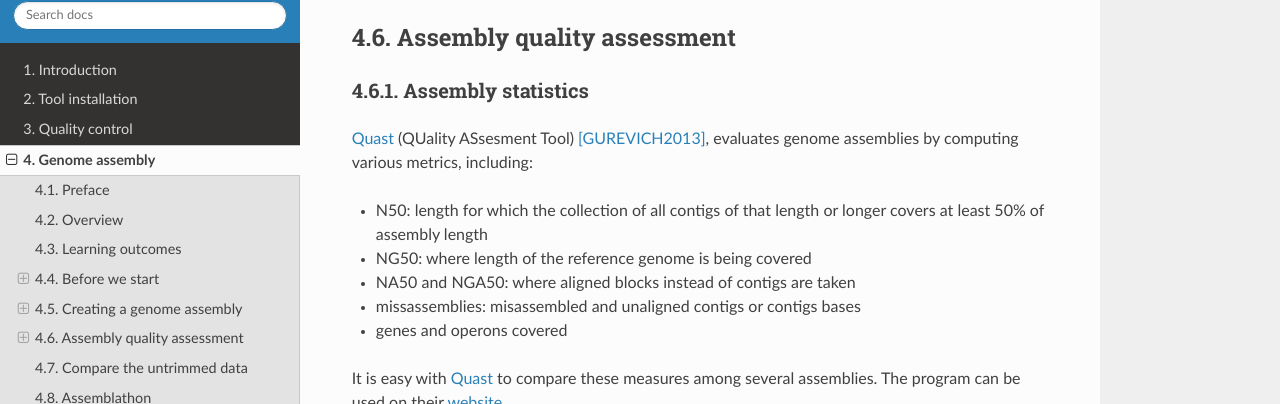
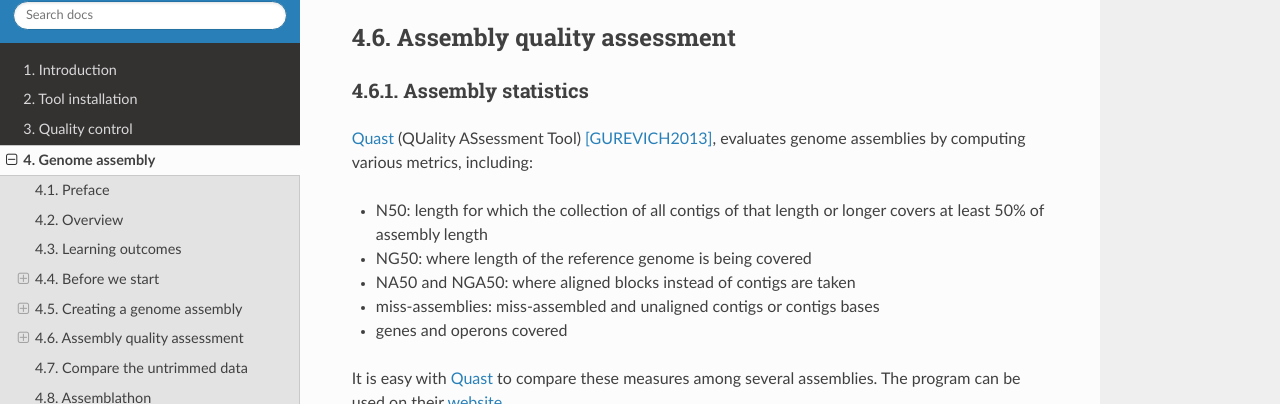
Before and after one commit to sschmeier/genomics, a Sphinx documentation site: the page built from source/ngs-assembly/index.rst, in a window 1280 px wide and 900 px high, scrolled down 3530 px. Shown: the part 129-533 px from the top of the window. Built offline with Sphinx 7.4.7 and the Read the Docs theme 2.0.0, drawn with Linux system fonts in a browser that asks for light colours.

```diff
--- a/source/index.rst
+++ b/source/index.rst
@@ -10,7 +10,7 @@ This is an introductory tutorial for learning computational genomics mostly on t
 You will learn how to analyse next-generation sequencing (NGS) data.
 The data you will be using is real research data.
 The final aim is to identify genome variations in evolved lines of wild yeast that can explain the observed biological phenotypes.
-Currently `Sebastian <https://sschmeier.com>`__ is teaching this material in the Massey University course `Genetics and Evolution <https://www.massey.ac.nz/massey/learning/programme-course/course.cfm?paper_code=203.341>`__.
+Currently `Sebastian <https://sschmeier.com>`__ is teaching this material in the Massey University course `Genome Science <https://www.massey.ac.nz/massey/learning/programme-course/course.cfm?course_code=203341>`__.
 
 More information about other bioinformatics material and our research can be found on the webpages of the `Schmeier Group <https://sschmeier.com>`__ (`https://sschmeier.com <https://sschmeier.com>`_).
 
--- a/source/introduction.rst
+++ b/source/introduction.rst
@@ -30,7 +30,7 @@ During this tutorial you will learn to:
 - Map NGS reads of evolved lines to the created ancestral reference genome
 - Call genome variations/mutations in the evolved lines
 - Annotate a newly derived reference genome
-- Find variants of interest that may be responsible for the observed evolved phenotype
+- Find variants of interest that may be responsible for the observed evolved phenotype(s)
 
 
 .. only:: html
--- a/source/ngs-assembly/index.rst
+++ b/source/ngs-assembly/index.rst
@@ -155,13 +155,13 @@ Assembly quality assessment
 Assembly statistics
 ~~~~~~~~~~~~~~~~~~~
 
-|quast| (QUality ASsesment Tool) [GUREVICH2013]_, evaluates genome assemblies by computing various metrics, including:
+|quast| (QUality ASsessment Tool) [GUREVICH2013]_, evaluates genome assemblies by computing various metrics, including:
 
 -  N50: length for which the collection of all contigs of that length or
    longer covers at least 50% of assembly length
 -  NG50: where length of the reference genome is being covered
 -  NA50 and NGA50: where aligned blocks instead of contigs are taken
--  missassemblies: misassembled and unaligned contigs or contigs bases
+-  miss-assemblies: miss-assembled and unaligned contigs or contigs bases
 -  genes and operons covered
 
 It is easy with |quast| to compare these measures among several assemblies.
```
Also changed, not shown: other parts of source/introduction.rst (+1 -1 lines), .travis.yml.
